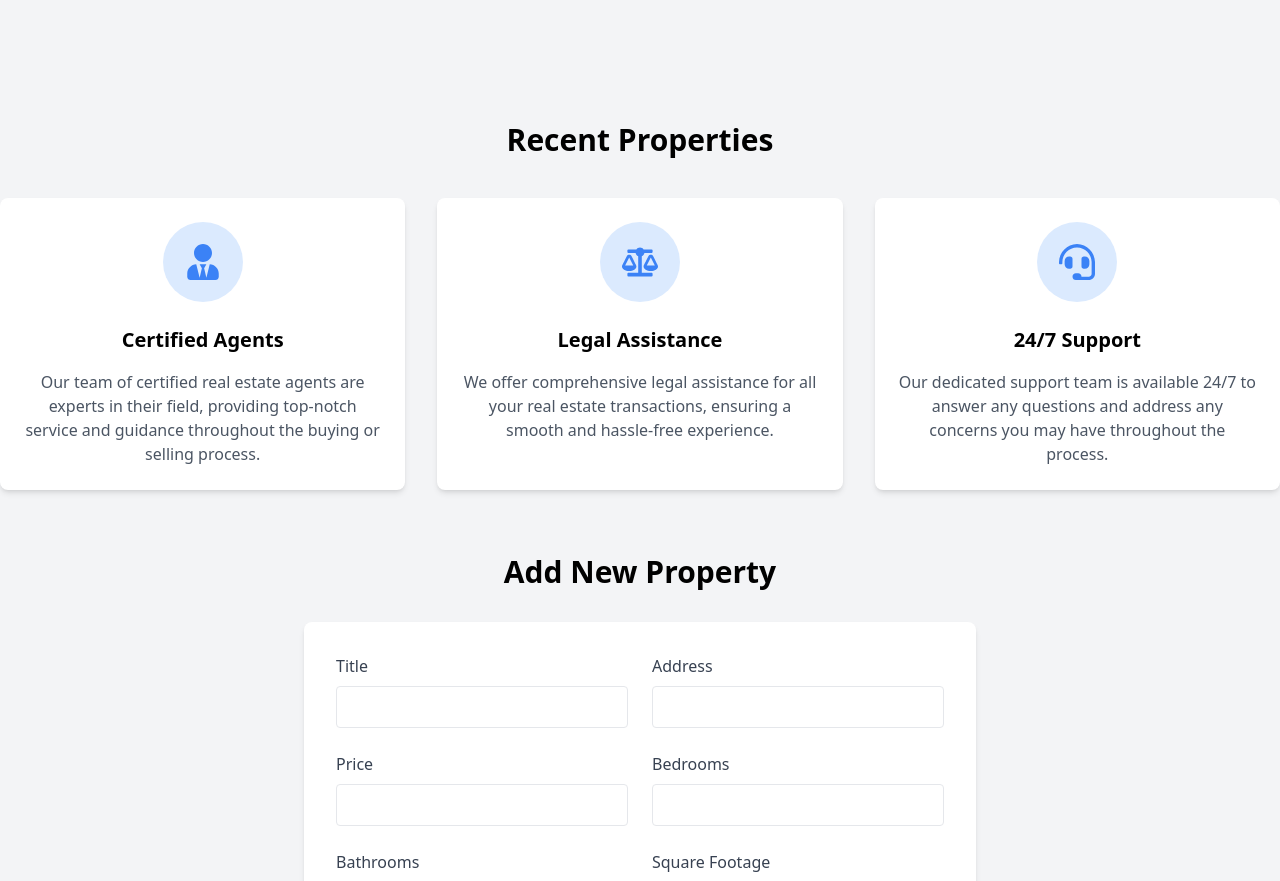
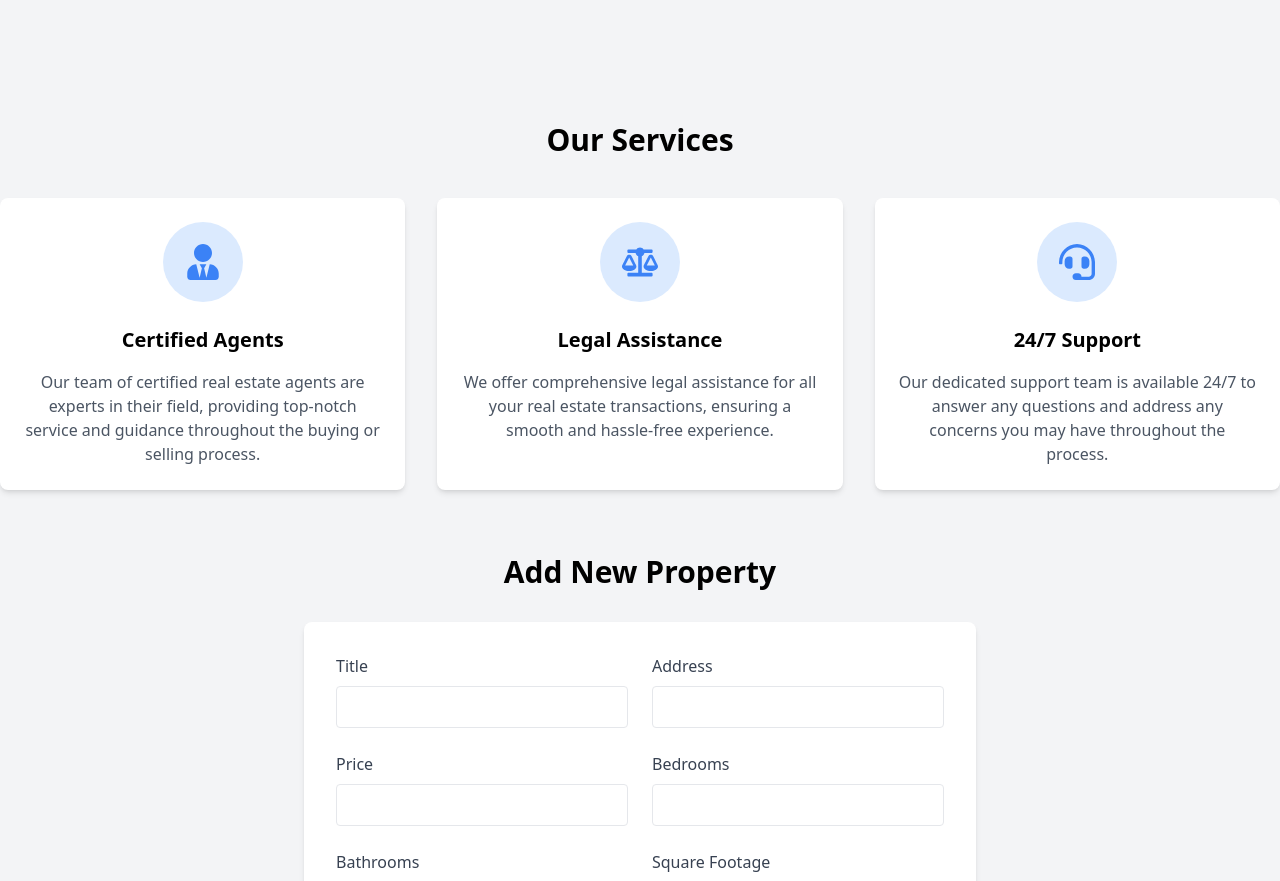
Before and after one commit to hima707ch/preview, a React (Create React App) app: page / in a window 1280 px wide. Shown: the part 960-1841 px from the top of the page. Built offline with nearby package versions, Linux system fonts and the light colour scheme; no server answers.

Commit message:
Updated React components from JSON

```diff
--- a/src/components/Feature.jsx
+++ b/src/components/Feature.jsx
@@ -94,7 +94,7 @@ const Feature = () => {
   return (
     <section className="bg-gray-100 py-16" id="Feature_4">
       <div className="container mx-auto">
-        <h2 className="text-3xl font-bold mb-10 text-center" id="Feature_5">Recent Properties</h2>
+        <h2 className="text-3xl font-bold mb-10 text-center" id="Feature_5">Our Services</h2>
         <div className="grid grid-cols-1 md:grid-cols-3 gap-8">
           {features.map((feature) => (
             <div key={feature.id} className="bg-white rounded-lg shadow-md p-6 hover:shadow-xl transition duration-300" id={feature.id}>
```
